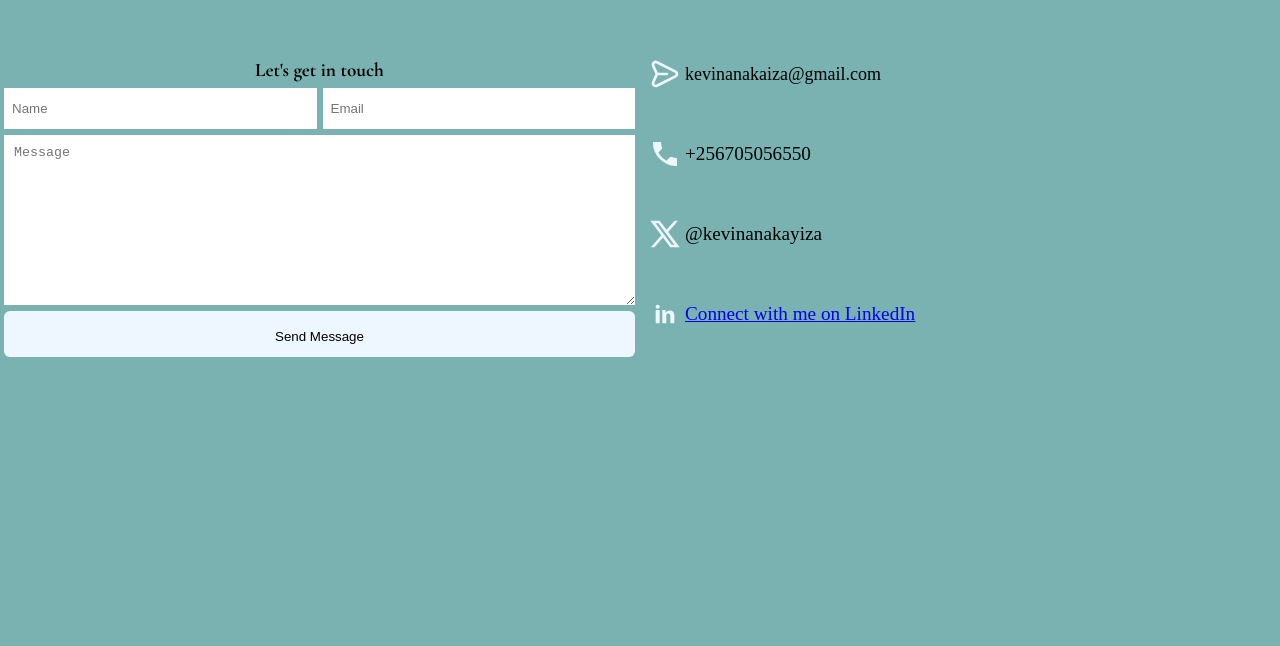
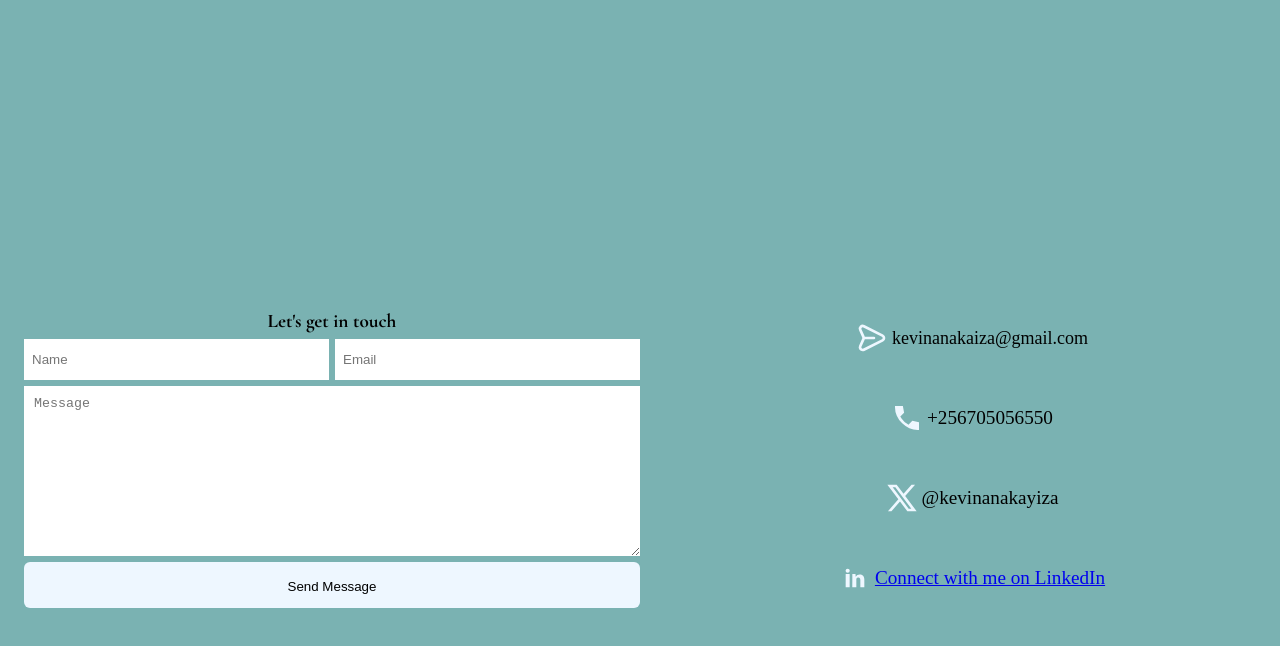
Before and after one commit to nakayizakevina/Portfolio2, a plain HTML site: page index.html in a window 1280 px wide. Shown: the part 1580-2226 px from the top of the page. Drawn offline with nearby package versions, Linux system fonts and the light colour scheme.

Commit message:
have acommplished the entire project

```diff
--- a/CSS/index.css
+++ b/CSS/index.css
@@ -414,6 +414,7 @@ h2 {
     .aboutmeImg {
         width: 40%;
         height: 100%;
+        margin-left: 30px;
     }
 
     #aboutmeImg {
@@ -442,6 +443,7 @@ h2 {
     .contactmessage {
         display: flex;
         flex-direction: row;
+
     }
 
     input {
@@ -500,7 +502,9 @@ h2 {
         color: white;
         display: flex;
         flex-direction: row;
-        gap: 10px;
+        justify-content: center;
+        align-items: center;
+        gap: 20px;
     }
 
     .vistors-info {
@@ -510,6 +514,8 @@ h2 {
         flex-direction: column;
         padding-left: 4px;
         padding-right: 4px;
+        margin-left:20px;
+
     }
 
 
@@ -518,10 +524,9 @@ h2 {
         height: fit-content;
         display: flex;
         flex-direction: column;
+        justify-content: center;
+        align-items: center;
         gap: 3rem;
-
-        /* grid-template-columns: repeat(2, 1fr);
-    grid-template-rows: auto;  */
 
     }
 
```
